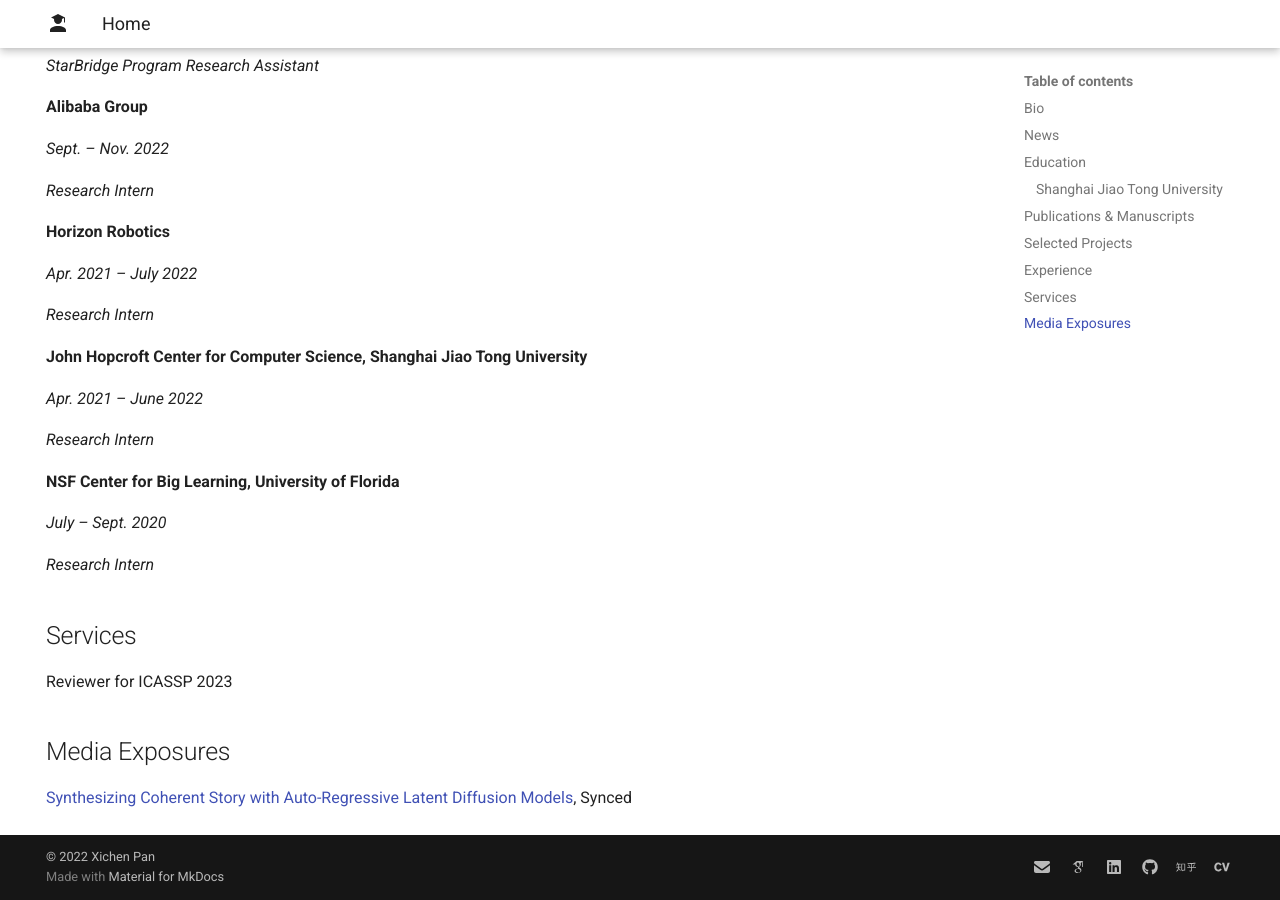
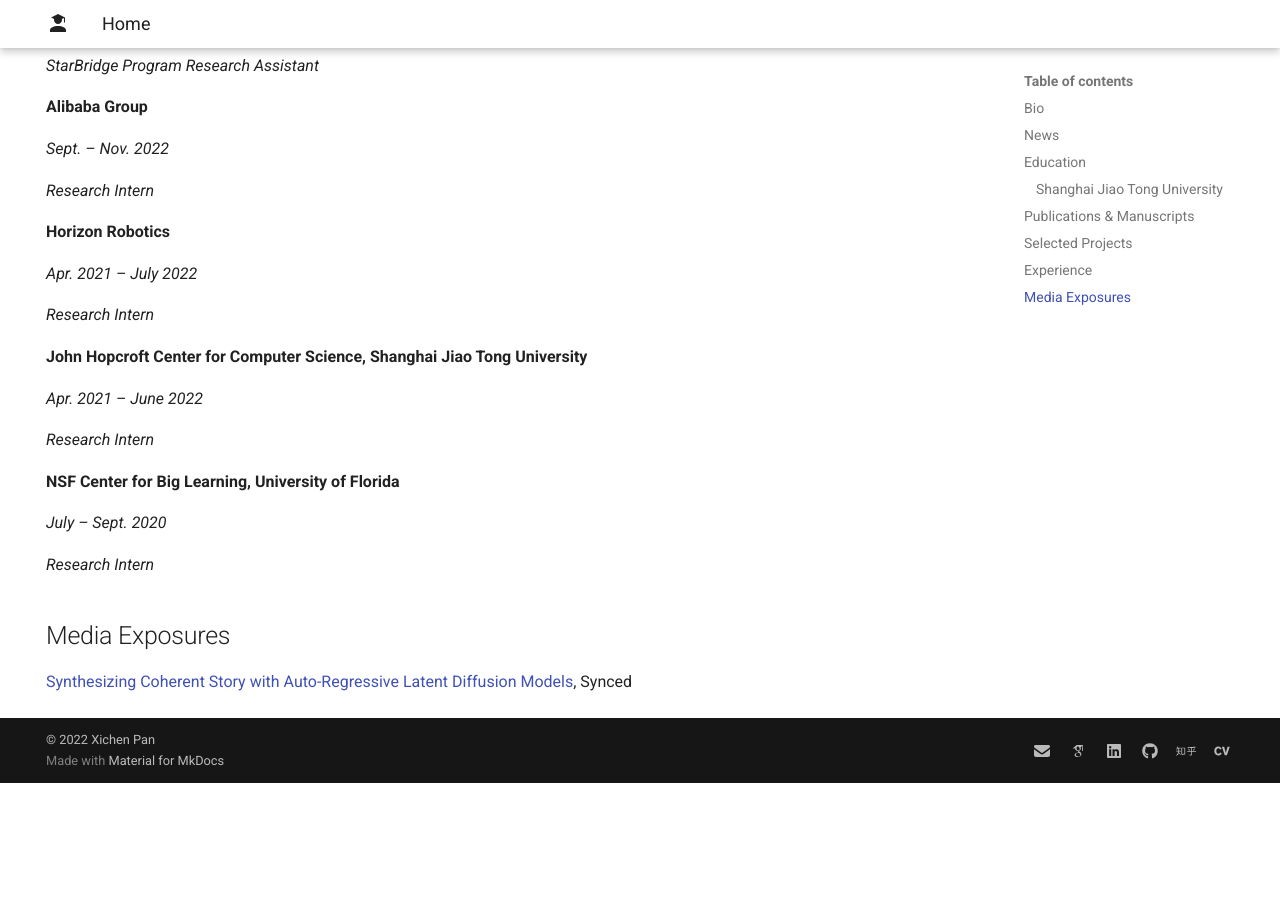
Before and after one commit to xichenpan/xichenpan.github.io, an MkDocs documentation site: the page built from docs/index.md, in a window 1280 px wide and 900 px high, scrolled down 1760 px. Built offline with MkDocs 1.6.1 and Material for MkDocs 9.7.7, drawn with Linux system fonts in a browser that asks for light colours; after the commit the page ends 2543 px from its top, so only the background shows below that.

Commit message:
Update index.md

```diff
--- a/docs/index.md
+++ b/docs/index.md
@@ -92,9 +92,6 @@ A GitHub page built for reference in selecting CS master programs in north Ameri
 
 *Research Intern*
 
-## Services
-Reviewer for ICASSP 2023
-
 ## Media Exposures
 
 [Synthesizing Coherent Story with Auto-Regressive Latent Diffusion Models](https://www.jiqizhixin.com/articles/2022-11-27), Synced
```
